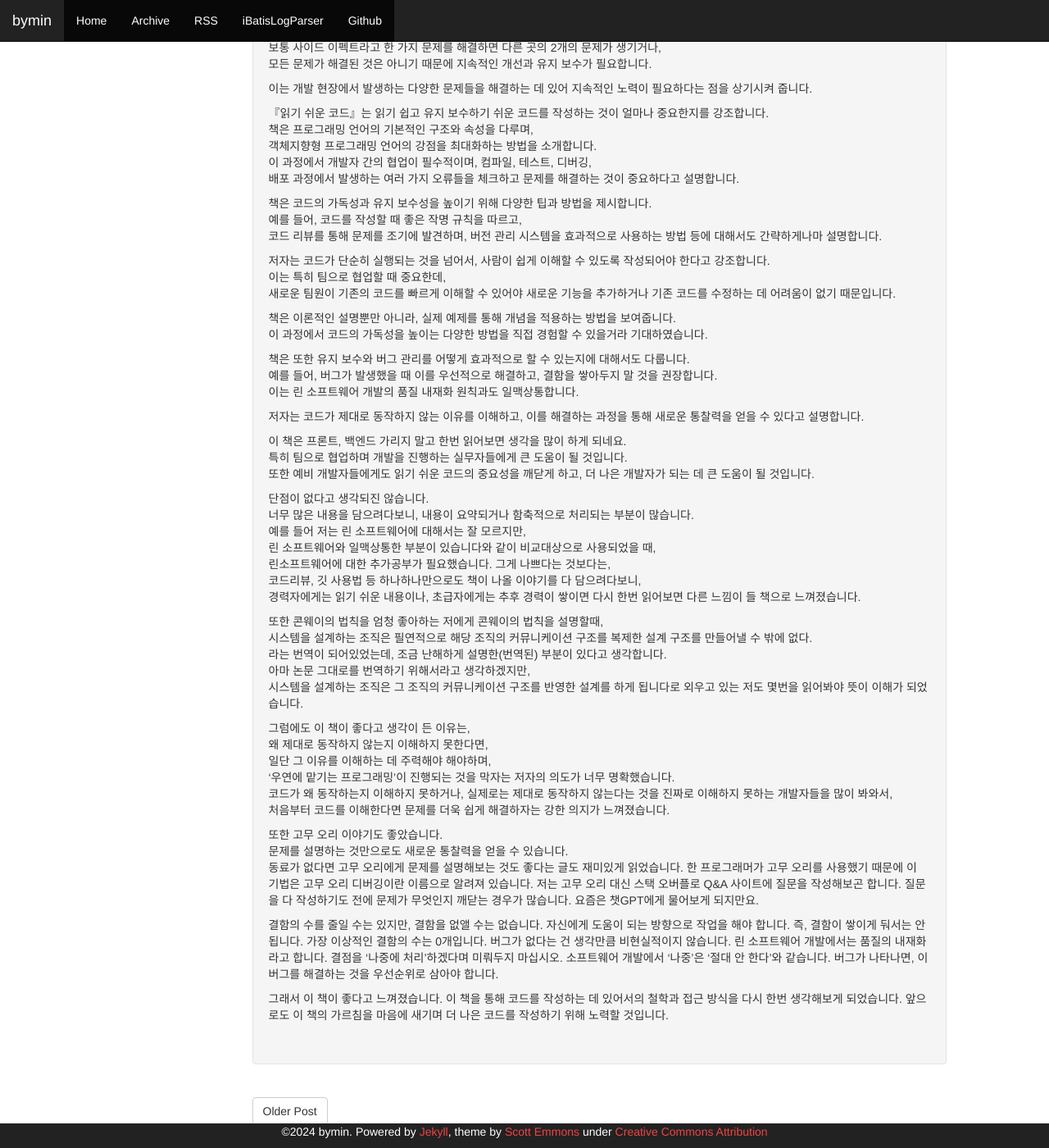
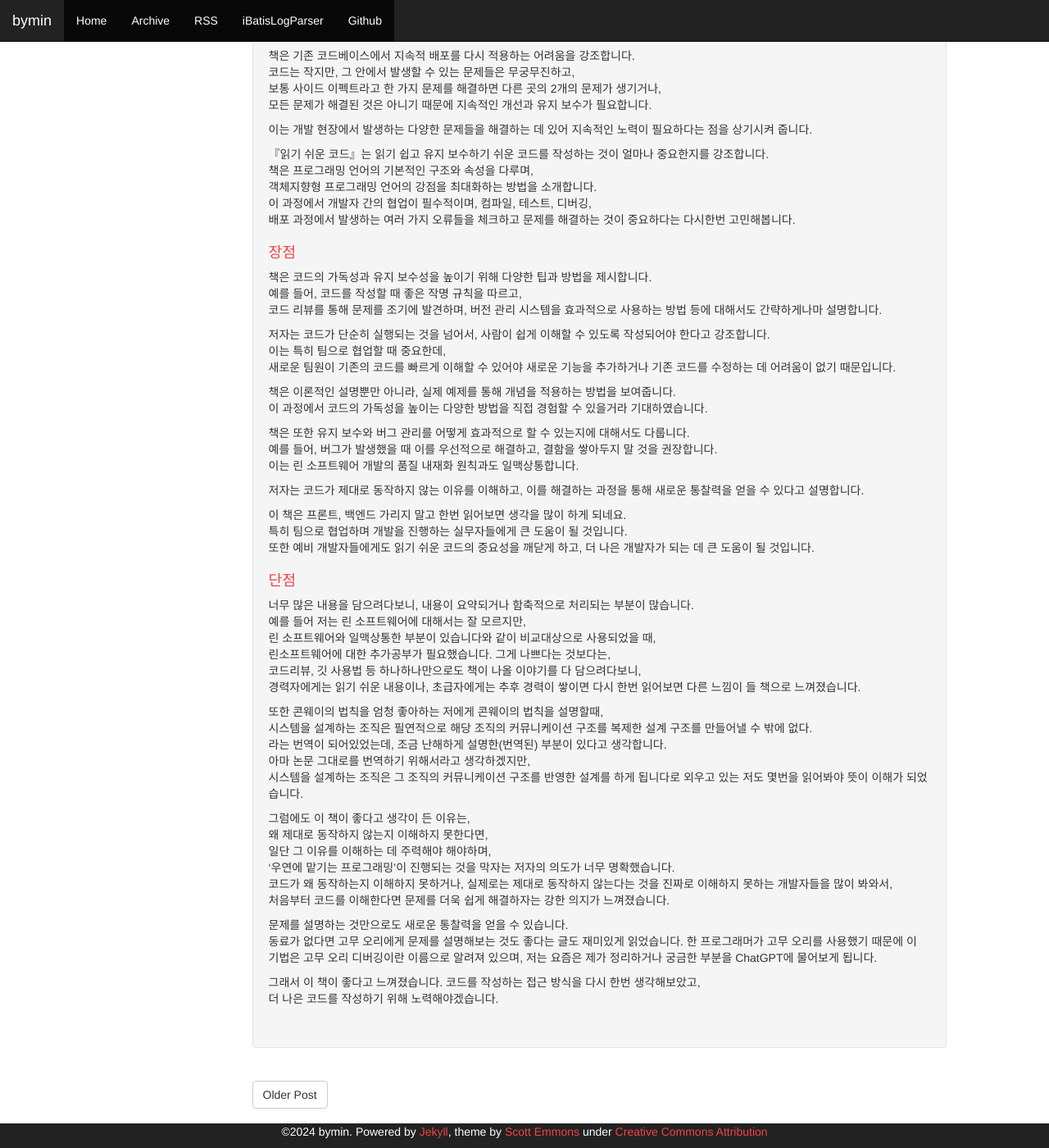
Before and after one commit to youngclown/youngclown.github.io, a Jekyll site: the page built from _posts/2024-05-16-EASY_CODE_READ.md, in a window 1280 px wide and 1400 px high, scrolled down 867 px. Shown: the whole window at 82% size. Built offline with Jekyll 4.4.1, drawn with Linux system fonts in a browser that asks for light colours; comment, search, counter and statistics services are not loaded; some of the changed text lies outside the part shown.

Commit message:
feat : title: "읽기 쉬운 코드"

```diff
--- a/_posts/2024-05-16-EASY_CODE_READ.md
+++ b/_posts/2024-05-16-EASY_CODE_READ.md
@@ -12,10 +12,12 @@ comments: true
 C# 은 자바와 비슷한 문법과 코드 형태를 가지고 있어,
 코드 읽는데는 큰 문제는 없었습니다.
 
+# 간단한 느낌점
 『읽기 쉬운 코드』라는 책 제목은 개발자라면 꼭 한번 읽어야할 듯한 제목을 가지고 있습니다.
 
-자기의 코드도 읽기 어려운 사람이 있고,
+자기의 코드 조차도 읽기 어려워 하는 사람도 만나봤고,
 남의 코드는 절대 못읽는 사람도 개발을 하다보면 경험해봤습니다.
+이 사람은 남의 코드를 자신의 코드를
 
 그리고 나의 코드가 과연 다른 사람에게 읽기 쉬울까? 라는 고민은 개발을 좋아하는 코더라면 자주 생각하는 영역일겁니다.
 (코더라는 말을 비하의 언어로 쓰지 않는다면 말이죠. )
@@ -29,11 +31,9 @@ C# 은 자바와 비슷한 문법과 코드 형태를 가지고 있어,
 본인이 그래서 어떻게 그걸 해결하기 위해 노력했는지 순으로,
 독자에게 친근하게 설명합니다.
 
+# 서론
 코드는 작성하는 것보다 읽는 경우가 더 많다라는 부분에서
 사람의 뇌는 컴퓨터가 가진 한계와는 완전히 다른 인지적 한계를 가지고 있다고 설명합니다.
-
-컴퓨터는 RAM 안에 있는 수많은 것들을 추적해나갈 수 있지만,
-우리의 뇌는 7개 정도만 추적할 수 있다고 하네요.
 
 컴퓨터는 프로그래머가 참조하도록 만든 정보만 사용해서 결정을 내리지만,
 우리의 뇌는 성급하게 결론을 내리는 경향이 있습니다.
@@ -57,8 +57,9 @@ C# 은 자바와 비슷한 문법과 코드 형태를 가지고 있어,
 책은 프로그래밍 언어의 기본적인 구조와 속성을 다루며,
 객체지향형 프로그래밍 언어의 강점을 최대화하는 방법을 소개합니다.
 이 과정에서 개발자 간의 협업이 필수적이며, 컴파일, 테스트, 디버깅,
-배포 과정에서 발생하는 여러 가지 오류들을 체크하고 문제를 해결하는 것이 중요하다고 설명합니다.
+배포 과정에서 발생하는 여러 가지 오류들을 체크하고 문제를 해결하는 것이 중요하다는 다시한번 고민해봅니다.
 
+# 장점
 책은 코드의 가독성과 유지 보수성을 높이기 위해 다양한 팁과 방법을 제시합니다.
 예를 들어, 코드를 작성할 때 좋은 작명 규칙을 따르고,
 코드 리뷰를 통해 문제를 조기에 발견하며, 버전 관리 시스템을 효과적으로 사용하는 방법 등에 대해서도 간략하게나마 설명합니다.
@@ -80,7 +81,8 @@ C# 은 자바와 비슷한 문법과 코드 형태를 가지고 있어,
 특히 팀으로 협업하며 개발을 진행하는 실무자들에게 큰 도움이 될 것입니다.
 또한 예비 개발자들에게도 읽기 쉬운 코드의 중요성을 깨닫게 하고, 더 나은 개발자가 되는 데 큰 도움이 될 것입니다.
 
-단점이 없다고 생각되진 않습니다.
+# 단점
+
 너무 많은 내용을 담으려다보니, 내용이 요약되거나 함축적으로 처리되는 부분이 많습니다.
 예를 들어 저는 린 소프트웨어에 대해서는 잘 모르지만,
 린 소프트웨어와 일맥상통한 부분이 있습니다와 같이 비교대상으로 사용되었을 때,
@@ -101,22 +103,11 @@ C# 은 자바와 비슷한 문법과 코드 형태를 가지고 있어,
 코드가 왜 동작하는지 이해하지 못하거나, 실제로는 제대로 동작하지 않는다는 것을 진짜로 이해하지 못하는 개발자들을 많이 봐와서,
 처음부터 코드를 이해한다면 문제를 더욱 쉽게 해결하자는 강한 의지가 느껴졌습니다.
 
-또한 고무 오리 이야기도 좋았습니다.
 문제를 설명하는 것만으로도 새로운 통찰력을 얻을 수 있습니다.
 동료가 없다면 고무 오리에게 문제를 설명해보는 것도 좋다는 글도 재미있게 읽었습니다.
- 한 프로그래머가 고무 오리를 사용했기 때문에 이 기법은 고무 오리 디버깅이란 이름으로 알려져 있습니다.
-저는 고무 오리 대신 스택 오버플로 Q&A 사이트에 질문을 작성해보곤 합니다.
-질문을 다 작성하기도 전에 문제가 무엇인지 깨닫는 경우가 많습니다.
-요즘은 챗GPT에게 물어보게 되지만요.
-
-결함의 수를 줄일 수는 있지만, 결함을 없앨 수는 없습니다.
-자신에게 도움이 되는 방향으로 작업을 해야 합니다.
-즉, 결함이 쌓이게 둬서는 안 됩니다. 가장 이상적인 결함의 수는 0개입니다.
-버그가 없다는 건 생각만큼 비현실적이지 않습니다.
-린 소프트웨어 개발에서는 품질의 내재화라고 합니다. 결점을 ‘나중에 처리’하겠다며 미뤄두지 마십시오.
-소프트웨어 개발에서 ‘나중’은 ‘절대 안 한다’와 같습니다. 버그가 나타나면,
-이 버그를 해결하는 것을 우선순위로 삼아야 합니다.
+한 프로그래머가 고무 오리를 사용했기 때문에 이 기법은 고무 오리 디버깅이란 이름으로 알려져 있으며,
+저는 요즘은 제가 정리하거나 궁금한 부분을 ChatGPT에 물어보게 됩니다.
 
 그래서 이 책이 좋다고 느껴졌습니다.
-이 책을 통해 코드를 작성하는 데 있어서의 철학과 접근 방식을 다시 한번 생각해보게 되었습니다.
-앞으로도 이 책의 가르침을 마음에 새기며 더 나은 코드를 작성하기 위해 노력할 것입니다.
+코드를 작성하는 접근 방식을 다시 한번 생각해보았고,
+더 나은 코드를 작성하기 위해 노력해야겠습니다.
```
